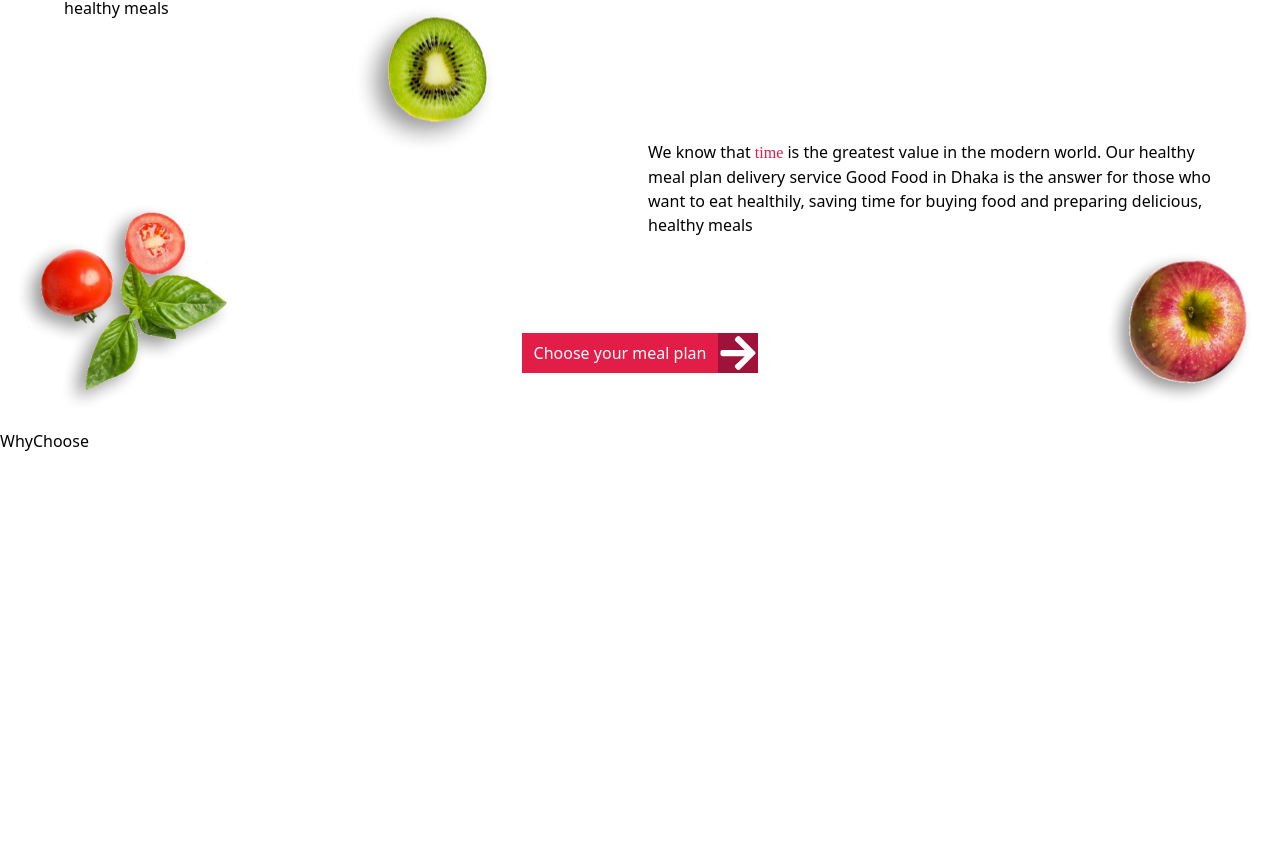
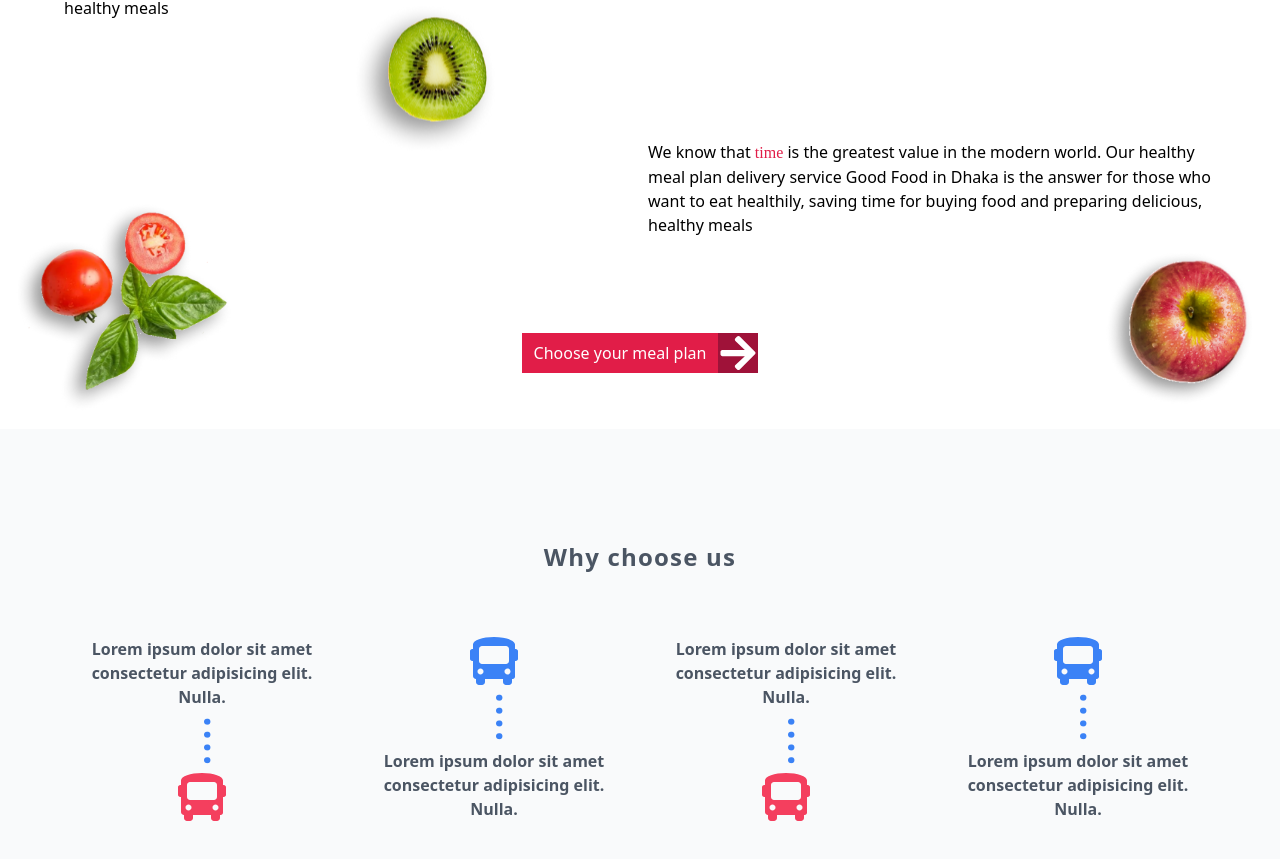
Before and after one commit to JuwelShaikh/restaurant-site, a React (Vite) app: page / in a window 1280 px wide. Shown: the part 937-1796 px from the top of the page. Before the commit the page ends 1390 px from the top, so only its background shows below. Built offline with nearby package versions, Linux system fonts and the light colour scheme; a web font is replaced by a local one.

Commit message:
Why choose us compo added

```diff
--- a/src/Components/WhyChoose/WhyChoose.jsx
+++ b/src/Components/WhyChoose/WhyChoose.jsx
@@ -1,9 +1,52 @@
+import { FaBus } from "react-icons/fa"
 
 
 const WhyChoose = () => {
-  return (
-    <div>WhyChoose</div>
-  )
+    return (
+        <>
+            <div className="py-14 md:py-28 bg-gray-50">
+                <div className="container">
+                    {/* Heading section */}
+                    <h1 className="pb-16 tracking-wider text-2xl font-semibold text-gray-600 text-center ">Why choose us</h1>
+
+                    {/* card section */}
+                    <div>
+                        <div className="grid grid-cols-2 md:grid-cols-4 gap-14 sm:gap-4">
+                            {/* list section */}
+                            <div className="flex text-center justify-center items-center flex-col gap-2 px-2">
+                                <p className="text-gray-600 font-semibold">
+                                    Lorem ipsum dolor sit amet consectetur adipisicing elit. Nulla.
+                                </p>
+                                <p className="text-5xl rotate-90 text-blue-500 translate-x-5">....</p>
+                                <FaBus className="text-5xl text-rose-500"/>
+                            </div>
+                            <div className="flex text-center justify-center items-center flex-col gap-2 px-2">
+                                <FaBus className="text-5xl text-blue-500"/>
+                                <p className="text-5xl rotate-90 text-blue-500 translate-x-5">....</p>
+                                <p className="text-gray-600 font-semibold">
+                                    Lorem ipsum dolor sit amet consectetur adipisicing elit. Nulla.
+                                </p>
+                            </div>
+                            <div className="flex text-center justify-center items-center flex-col gap-2 px-2">
+                                <p className="text-gray-600 font-semibold">
+                                    Lorem ipsum dolor sit amet consectetur adipisicing elit. Nulla.
+                                </p>
+                                <p className="text-5xl rotate-90 text-blue-500 translate-x-5">....</p>
+                                <FaBus className="text-5xl text-rose-500"/>
+                            </div>
+                            <div className="flex text-center justify-center items-center flex-col gap-2 px-2">
+                                <FaBus className="text-5xl text-blue-500"/>
+                                <p className="text-5xl rotate-90 text-blue-500 translate-x-5">....</p>
+                                <p className="text-gray-600 font-semibold">
+                                    Lorem ipsum dolor sit amet consectetur adipisicing elit. Nulla.
+                                </p>
+                            </div>
+                        </div>
+                    </div>
+                </div>
+            </div>
+        </>
+    )
 }
 
 export default WhyChoose
```
